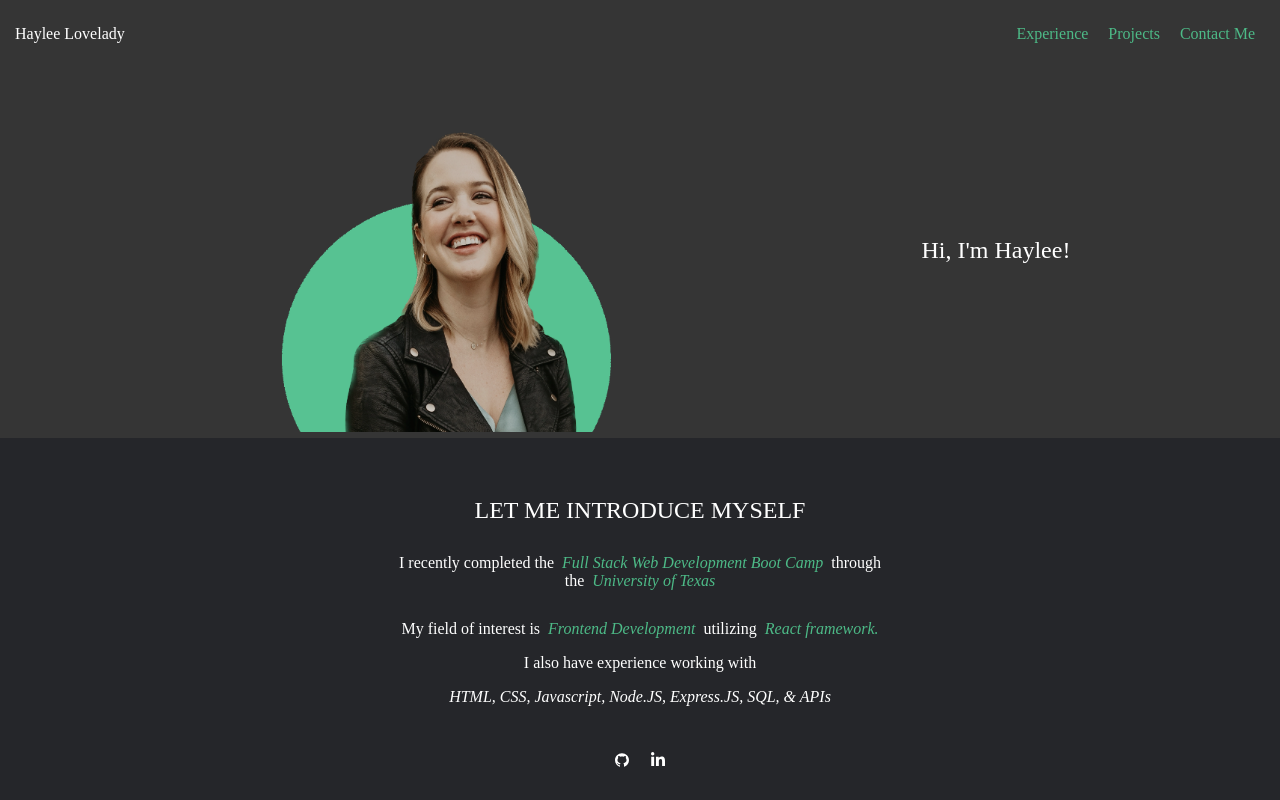
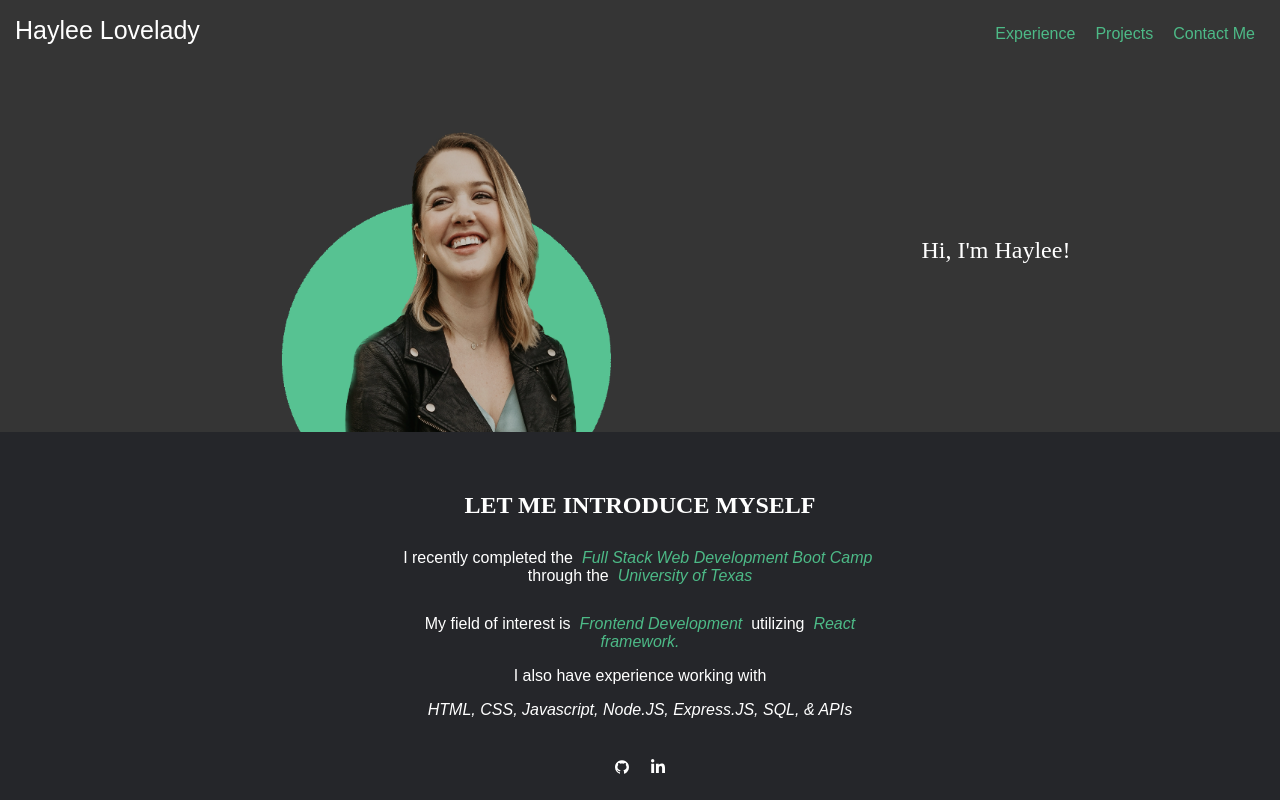
Before and after one commit to HLovelady/React-Portfolio, a React (Create React App) app: page / in a window 1280 px wide. Built offline with nearby package versions, Linux system fonts and the light colour scheme.

Commit message:
font changes

```diff
--- a/src/components/About.js
+++ b/src/components/About.js
@@ -20,7 +20,7 @@ function About() {
         wordWrap: "normal"
       }}
     >
-      <h2 className="title">LET ME INTRODUCE MYSELF</h2>
+      <h2 className="title" style={{fontWeight:"bold"}}>LET ME INTRODUCE MYSELF</h2>
 
       <p style={{ marginTop: "30px" }}>
         I recently completed the &nbsp;
--- a/src/components/Navbar.js
+++ b/src/components/Navbar.js
@@ -14,7 +14,7 @@ const styles = {
 function Navbar({ currentPage, handlePageChange }) {
   return (
     <nav className="navbar flex light-bg justify-space">
-      <h4>
+      <h4 style={{fontSize:"25px"}}>
         <a
           href="#home"
           onClick={() => handlePageChange("Home")}
--- a/src/styles/App.css
+++ b/src/styles/App.css
@@ -18,12 +18,13 @@
 }
 
 @import url('https://fonts.googleapis.com/css2?family=Roboto+Mono:wght@300;400;600;700&display=swap');
+@import url('https://fonts.googleapis.com/css2?family=Poppins:wght@200;300&display=swap');
 
 
 body {
   padding: 0;
   margin: 0;
-  font-family: 'Roboto Mono';
+  font-family: 'Poppins', sans-serif;
   font-weight: lighter;
   color: var(--white);
   background-color: var(--drk-gray);
@@ -33,7 +34,7 @@ header {
   background-color: var(--med-gray);
 
 }
-h1, h2{
+h1, h2, .work-dates, .education-date {
   font-weight: lighter;
   font-family: 'Roboto Mono';
 }
```
